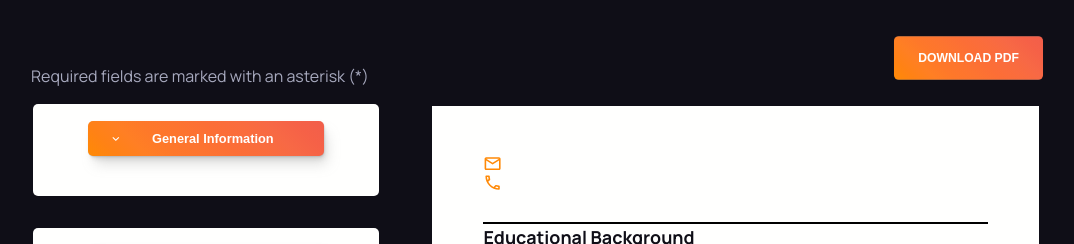
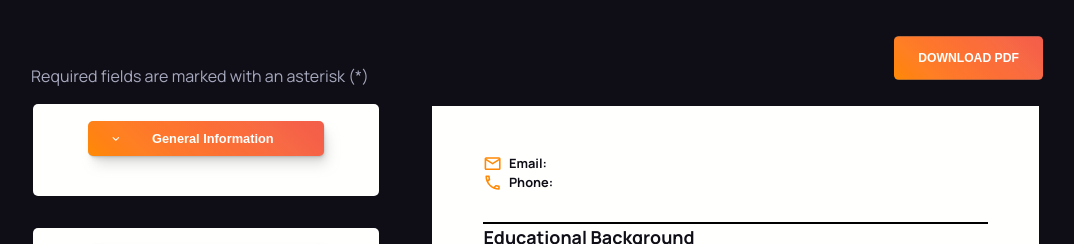
Before and after one commit to GreyTearsDev/cv-application, a React (Vite) app: page / in a window 1280 px wide. Shown: the top 244 px of the page, without its empty margins (105-1179 px from the left). Built offline with nearby package versions, Linux system fonts and the light colour scheme.

Commit message:
refactor: Add discriptive text for clarity

```diff
--- a/src/components/header.jsx
+++ b/src/components/header.jsx
@@ -9,13 +9,13 @@ export default function Header({ user }) {
           <svg className="icon" aria-hidden="true" xmlns="http://www.w3.org/2000/svg" viewBox="0 0 24 24">
             <path d="M22 6C22 4.9 21.1 4 20 4H4C2.9 4 2 4.9 2 6V18C2 19.1 2.9 20 4 20H20C21.1 20 22 19.1 22 18V6M20 6L12 11L4 6H20M20 18H4V8L12 13L20 8V18Z" />
           </svg>
-          <h2 className="title title--mid">{user.email}</h2>
+          <h2 className="title title--mid">Email: {user.email}</h2>
         </div>
         <div className="flex-row">
           <svg className="icon" aria-hidden="true" xmlns="http://www.w3.org/2000/svg" viewBox="0 0 24 24">
             <path d="M20,15.5C18.8,15.5 17.5,15.3 16.4,14.9C16.3,14.9 16.2,14.9 16.1,14.9C15.8,14.9 15.6,15 15.4,15.2L13.2,17.4C10.4,15.9 8,13.6 6.6,10.8L8.8,8.6C9.1,8.3 9.2,7.9 9,7.6C8.7,6.5 8.5,5.2 8.5,4C8.5,3.5 8,3 7.5,3H4C3.5,3 3,3.5 3,4C3,13.4 10.6,21 20,21C20.5,21 21,20.5 21,20V16.5C21,16 20.5,15.5 20,15.5M5,5H6.5C6.6,5.9 6.8,6.8 7,7.6L5.8,8.8C5.4,7.6 5.1,6.3 5,5M19,19C17.7,18.9 16.4,18.6 15.2,18.2L16.4,17C17.2,17.2 18.1,17.4 19,17.4V19Z" />
           </svg>
-          <h2 className="title title--mid">{user.phone}</h2>
+          <h2 className="title title--mid">Phone: {user.phone}</h2>
         </div>
       </div>
     </div>
```
